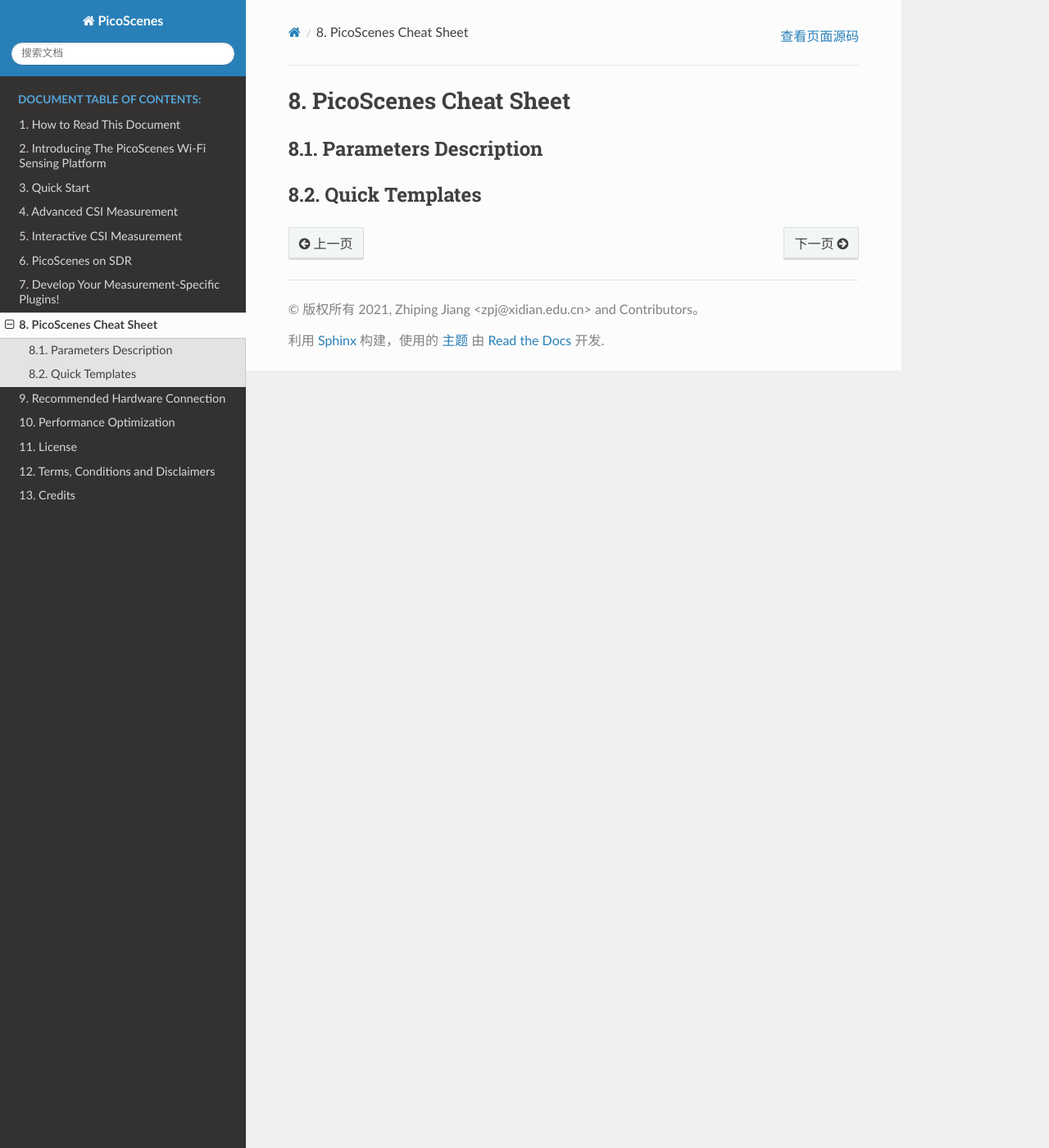
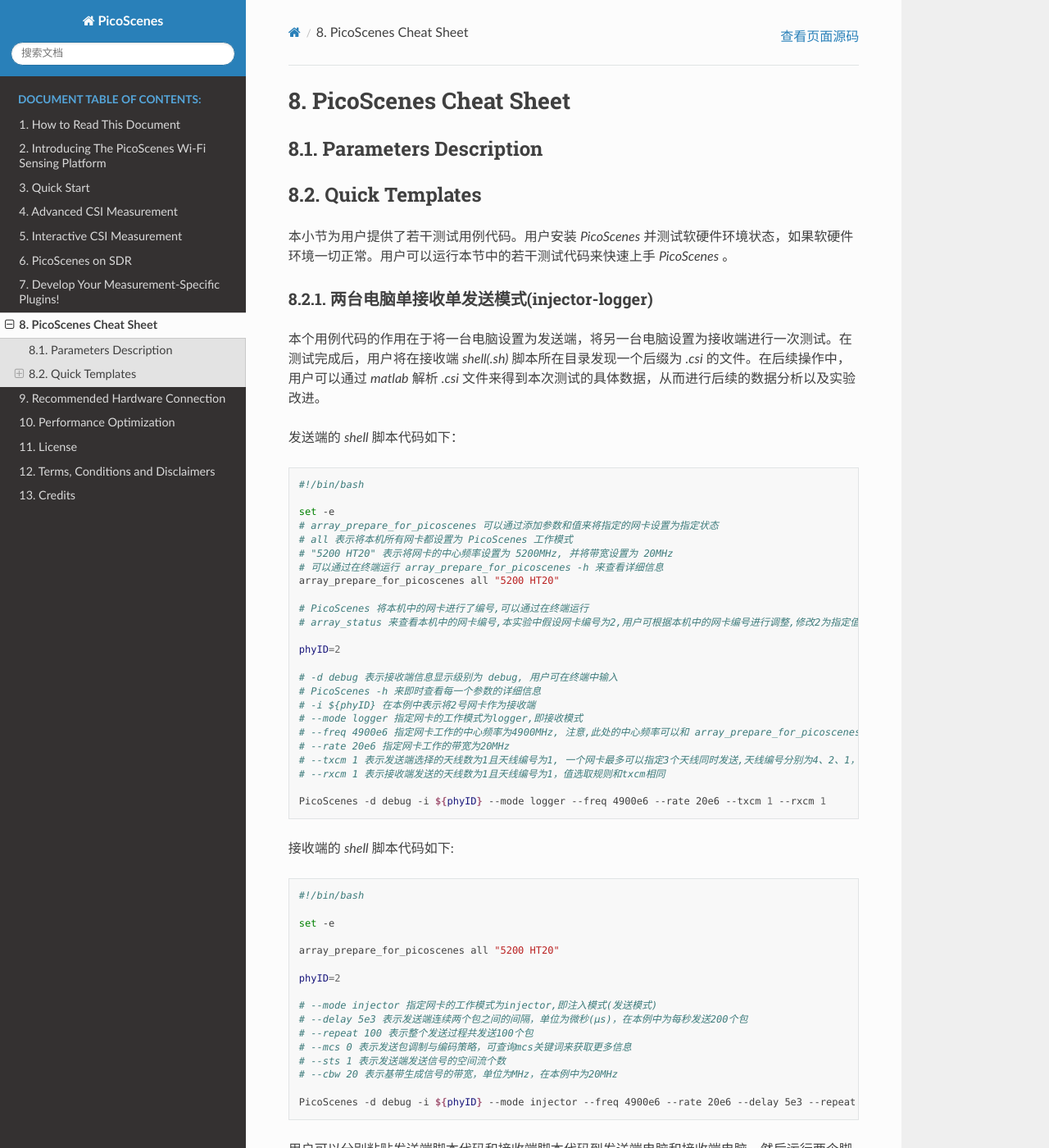
Before and after one commit to wifisensing/PicoScenes-Manual, a Sphinx documentation site: the page built from source/cheatsheet.rst, in a window 1280 px wide and 1400 px high. Shown: the whole window at 82% size. Built offline with Sphinx 7.4.7 and the Read the Docs theme 2.0.0, drawn with Linux system fonts in a browser that asks for light colours; some of the changed text lies outside the part shown.

Commit message:
8-cheat sheet, half written of injector-logger exam

```diff
--- a/source/cheatsheet.rst
+++ b/source/cheatsheet.rst
@@ -7,3 +7,97 @@
 
 Quick Templates
 ----------------
+
+.. *斜体*
+.. `解释文字`
+.. **粗体**
+.. ``行内文字asdfadsf``
+
+.. 这是一个段落
+
+.. - 符号列表1
+.. - 符号列表2
+
+..     + 二级标题
+..     + 二级标题
+
+.. .. code-block:: bash
+
+.. .. bash脚本写在这里
+
+本小节为用户提供了若干测试用例代码。用户安装 `PicoScenes` 并测试软硬件环境状态，如果软硬件环境一切正常。用户可以运行本节中的若干测试代码来快速上手 `PicoScenes` 。
+
+两台电脑单接收单发送模式(injector-logger)
+~~~~~~~~~~~~~~~~~~~~~~~~~~~~~~~~~~~~~~~~~~~~~~~~~~~~~~
+
+本个用例代码的作用在于将一台电脑设置为发送端，将另一台电脑设置为接收端进行一次测试。在测试完成后，用户将在接收端 `shell(.sh)` 脚本所在目录发现一个后缀为 `.csi` 的文件。在后续操作中，用户可以通过 `matlab` 解析 `.csi` 文件来得到本次测试的具体数据，从而进行后续的数据分析以及实验改进。
+
+发送端的 `shell` 脚本代码如下：
+
+.. code-block:: bash
+
+    #!/bin/bash
+
+    set -e
+    # array_prepare_for_picoscenes 可以通过添加参数和值来将指定的网卡设置为指定状态
+    # all 表示将本机所有网卡都设置为 PicoScenes 工作模式
+    # "5200 HT20" 表示将网卡的中心频率设置为 5200MHz, 并将带宽设置为 20MHz
+    # 可以通过在终端运行 array_prepare_for_picoscenes -h 来查看详细信息
+    array_prepare_for_picoscenes all "5200 HT20"
+
+    # PicoScenes 将本机中的网卡进行了编号,可以通过在终端运行
+    # array_status 来查看本机中的网卡编号,本实验中假设网卡编号为2,用户可根据本机中的网卡编号进行调整,修改2为指定值即可
+
+    phyID=2
+
+    # -d debug 表示接收端信息显示级别为 debug, 用户可在终端中输入
+    # PicoScenes -h 来即时查看每一个参数的详细信息
+    # -i ${phyID} 在本例中表示将2号网卡作为接收端
+    # --mode logger 指定网卡的工作模式为logger,即接收模式
+    # --freq 4900e6 指定网卡工作的中心频率为4900MHz, 注意,此处的中心频率可以和 array_prepare_for_picoscenes 中设置的不同
+    # --rate 20e6 指定网卡工作的带宽为20MHz
+    # --txcm 1 表示发送端选择的天线数为1且天线编号为1, 一个网卡最多可以指定3个天线同时发送,天线编号分别为4、2、1，可以通过指定txcm(合法值为1、2、3、4、5、6、7)来指定1~3根天线工作
+    # --rxcm 1 表示接收端发送的天线数为1且天线编号为1，值选取规则和txcm相同
+
+    PicoScenes -d debug -i ${phyID} --mode logger --freq 4900e6 --rate 20e6 --txcm 1 --rxcm 1
+
+.. TODO:添加array_status和array_prepare_for_picoscenes运行图
+
+接收端的 `shell` 脚本代码如下:
+
+.. code-block:: bash
+
+    #!/bin/bash
+
+    set -e
+
+    array_prepare_for_picoscenes all "5200 HT20"
+
+    phyID=2
+
+    # --mode injector 指定网卡的工作模式为injector,即注入模式(发送模式)
+    # --delay 5e3 表示发送端连续两个包之间的间隔，单位为微秒(μs)，在本例中为每秒发送200个包
+    # --repeat 100 表示整个发送过程共发送100个包
+    # --mcs 0 表示发送包调制与编码策略，可查询mcs关键词来获取更多信息
+    # --sts 1 表示发送端发送信号的空间流个数
+    # --cbw 20 表示基带生成信号的带宽，单位为MHz，在本例中为20MHz
+
+    PicoScenes -d debug -i ${phyID} --mode injector --freq 4900e6 --rate 20e6 --delay 5e3 --repeat 100 --txcm 1 --rxcm 1 --mcs 0 --sts 1 --cbw 20
+
+用户可以分别粘贴发送端脚本代码和接收端脚本代码到发送端电脑和接收端电脑，然后运行两个脚本来进行实验，实验过程如下：
+
+1. 修改发送端脚本名称为 `tx.sh` ,并使用 `chmod +x tx.sh` 赋予可执行权限；修改接收端脚本名称为 `rx.sh` ，并赋予可执行权限；
+
+2. 进入 `rx.sh` 所在目录，并在当前目录打开终端，在终端运行 `./rx.sh`，显示类似如下信息则表示接收端成功打开；
+
+.. TODO: 添加接收端成功运行代码
+
+3. 进入 `tx.sh` 所在目录，并在当前目录打开终端，在终端运行 `./tx.sh`，显示类似如下信息则表示发送端成功打开；
+
+.. TODO: 添加发收端成功运行代码
+
+4. 当发送端发送完成的时候即表示实验结束，可以按 `Ctrl + C` 来关闭 `PicoScenes` 的发送端和接收端。
+
+实验测试完成后，在接收端脚本目录可以看见一个后缀为 `.csi` 的文件，则表示实验成功。
+
+.. TODO: 添加csi文件截图或者ls结果
```
